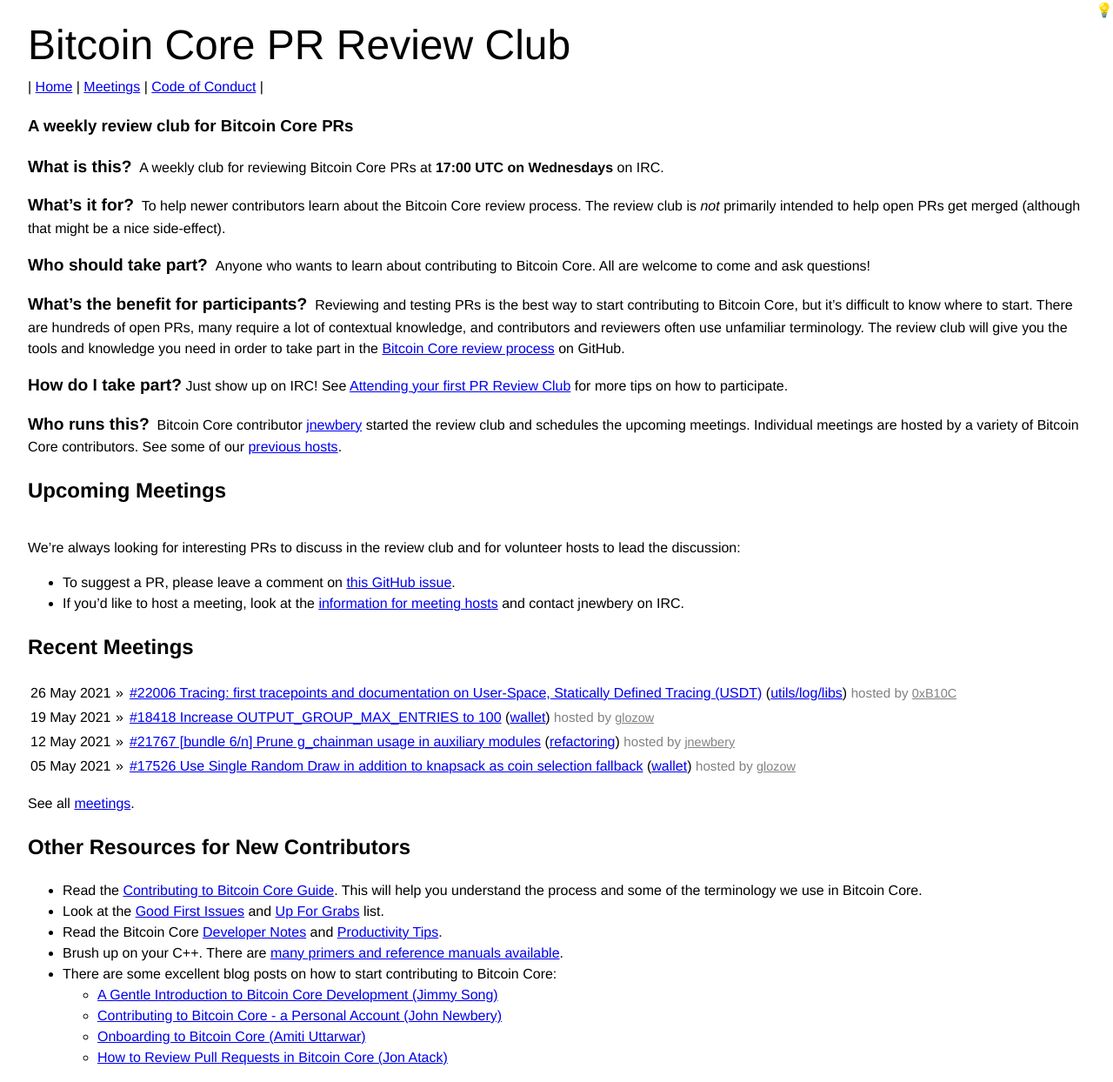
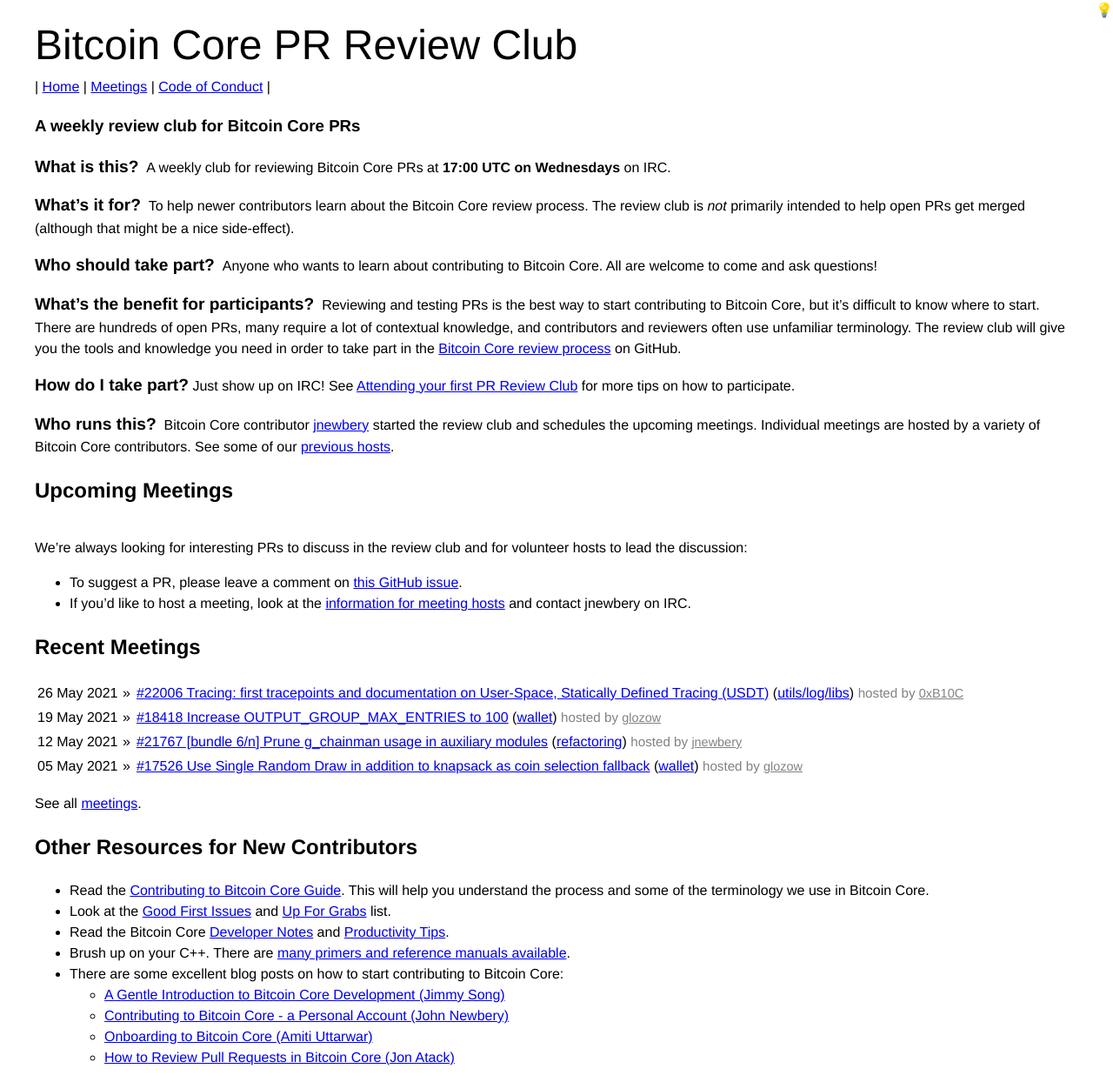
Before and after one commit to bitcoin-core-review-club/website, a Jekyll site: the page built from index.md, in a window 1280 px wide. Shown: the whole page at 87% size. Built offline with Jekyll 4.4.1, drawn with Linux system fonts in a browser that asks for light colours.

Commit message:
Add max-width attribute to limit page width (#343)

```diff
--- a/_layouts/default.html
+++ b/_layouts/default.html
@@ -9,13 +9,11 @@
   <label id="color-mode-switch" for="color-mode">💡</label>
 
   <div class="site-container">
-
-    {% include header.html %}
-
-    {{ content }}
-
-    {% include footer.html %}
-
+    <div class="page-content">
+      {% include header.html %}
+      {{ content }}
+      {% include footer.html %}
+    <div>
   <div>
 
 </body>
--- a/assets/css/all.sass
+++ b/assets/css/all.sass
@@ -82,6 +82,10 @@
   min-height: 100%
   overflow: auto
 
+.page-content
+  max-width: 1200px
+  margin: 0 auto
+
 .logo
   text-decoration: none
   color: var(--text-color)
```
